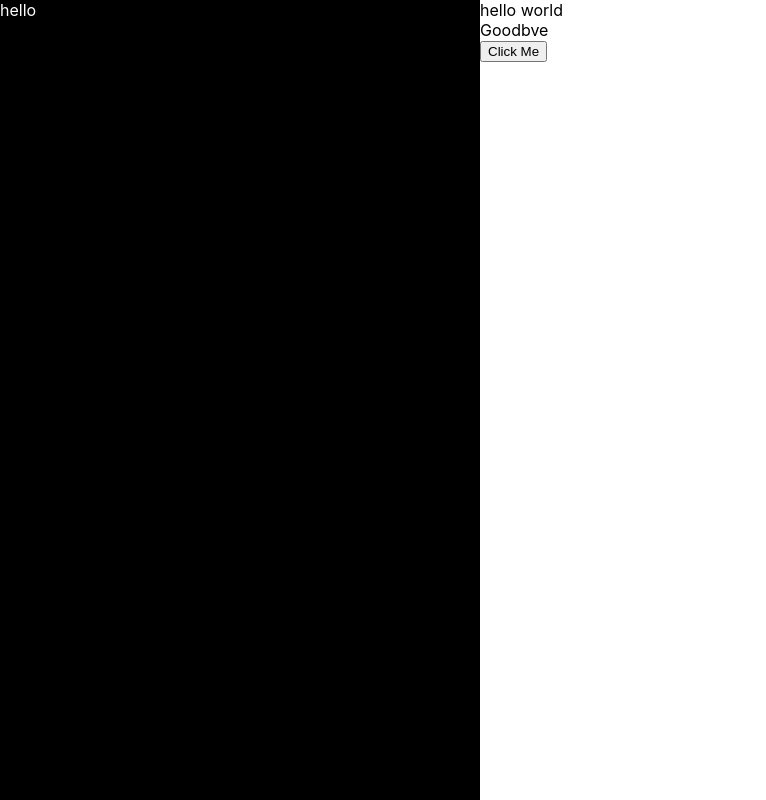
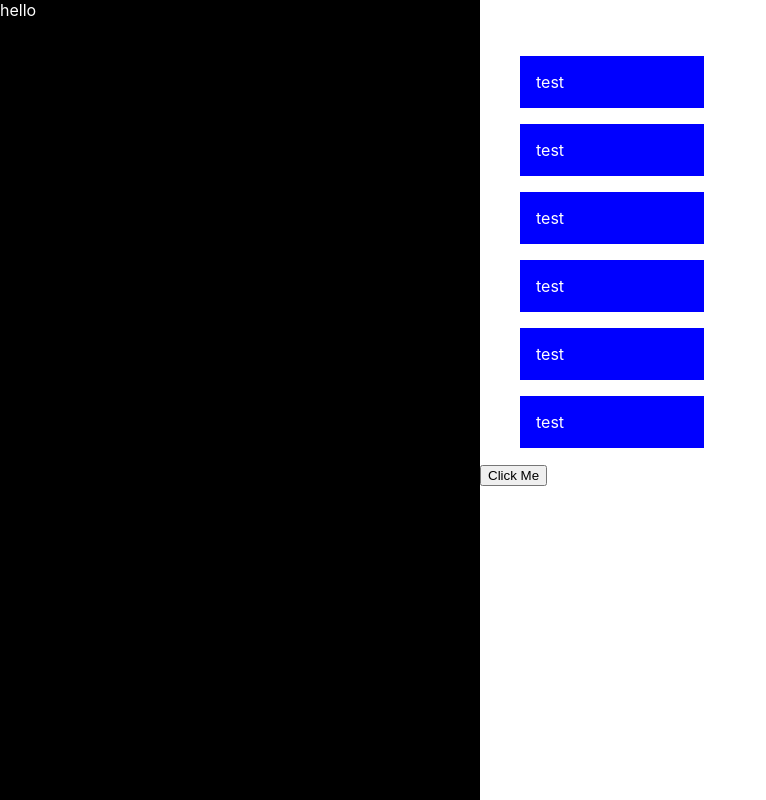
Before and after one commit to omarb147/react-animations, a React (Create React App) app: page / in a window 1280 px wide. Shown: the whole page, without its empty margins (0-766 px from the left). Built offline with nearby package versions, Linux system fonts and the light colour scheme.

Commit message:
implemented basic version of the mutiple target and delay logic

```diff
--- a/src/App.tsx
+++ b/src/App.tsx
@@ -7,42 +7,77 @@ const callback = () => {
 };
 
 const App = () => {
-  useAnimation({
-    targets: ["#sidebar"],
-    animation: { flex: ["0.6", "0.08"] },
+  // useAnimation({
+  //   targets: ["#sidebar"],
+  //   animation: { flex: ["0.6", "0.08"] },
+  //   alternate: true,
+  //   easing: "easeInBack",
+  //   time: 1000,
+  //   trigger: { target: ".other", action: "click" },
+  // });
+
+  const [completed] = useAnimation({
+    targets: ["li"],
+    animation: { width: ["20%", "100%"] },
     alternate: true,
+    spacingDelay: 500,
     easing: "easeInBack",
     time: 1000,
-    trigger: { target: ".other", action: "click" },
-  });
-
-  const [completed] = useAnimation({
-    targets: [".test", "#sidebar"],
-    animation: { color: ["green", "red"], easing: ["ease-in"] },
-    alternate: true,
-    time: 500,
     trigger: { target: ".other", action: "click" },
     callback: callback,
   });
 
-  useAnimation({
-    targets: [".test", "#sidebar"],
-    animation: { backgroundColor: ["red", "green"], easing: ["ease-out"] },
-    // alternate: true,
-    time: 500,
-    easing: "ease-out",
-    trigger: { action: "click" },
-    callback: callback,
-  });
+  // useAnimation({
+  //   targets: ["li"],
+  //   animation: { backgroundColor: ["red", "green"], easing: ["ease-out"] },
+  //   // alternate: true,
+  //   spacingDelay: 200,
+  //   time: 5000,
+  //   easing: "ease-out",
+  //   trigger: { action: "click" },
+  //   callback: callback,
+  // });
 
   return (
     <div style={{ display: "flex" }}>
       <div id="sidebar" style={{ height: "100vh", flex: "0.6", backgroundColor: "black", color: "white" }}>
         hello
       </div>
-      <div style={{ flex: "1" }}>
+      <div style={{ flex: "1", color: "white" }}>
         <div className="test">hello world</div>
         <div className="test">Goodbve</div>
+        <ul style={{ textDecoration: "none", listStyle: "none" }}>
+          <li
+            className="testSubject"
+            style={{ backgroundColor: "blue", marginTop: "1rem", width: "20%", padding: "1rem" }}>
+            test
+          </li>
+          <li
+            className="testSubject"
+            style={{ backgroundColor: "blue", marginTop: "1rem", width: "20%", padding: "1rem" }}>
+            test
+          </li>
+          <li
+            className="testSubject"
+            style={{ backgroundColor: "blue", marginTop: "1rem", width: "20%", padding: "1rem" }}>
+            test
+          </li>
+          <li
+            className="testSubject"
+            style={{ backgroundColor: "blue", marginTop: "1rem", width: "20%", padding: "1rem" }}>
+            test
+          </li>
+          <li
+            className="testSubject"
+            style={{ backgroundColor: "blue", marginTop: "1rem", width: "20%", padding: "1rem" }}>
+            test
+          </li>
+          <li
+            className="testSubject"
+            style={{ backgroundColor: "blue", marginTop: "1rem", width: "20%", padding: "1rem" }}>
+            test
+          </li>
+        </ul>
         <button className="other">Click Me</button>
       </div>
     </div>
--- a/src/animations/animation.tsx
+++ b/src/animations/animation.tsx
@@ -15,7 +15,8 @@ interface IUseAnimationProps {
   time: number;
   easing?: EasingTypes;
   alternate?: boolean;
-  trigger: { target?: string; action: string; delay?: string } | undefined;
+  spacingDelay?: number;
+  trigger: { target?: string; action: string } | undefined;
   callback?: () => void;
 }
 
@@ -35,8 +36,8 @@ export const useAnimation = (data: IUseAnimationProps) => {
   const [currentAnimations, setCurrentAnimations] = useState<AnimationsObject>();
   const [targetElements, setTargetElements] = useState<TargetElementsObject>();
   const [animationEnded, setAnimationEndedState] = useState<PlayStateObject>({});
-  const [isPlayingForwards, setIsPlayingForwards] = useState<PlayStateObject>({});
-  const { targets, animation, time, trigger, callback, alternate, easing } = data;
+  const [isPlayingForwards, setIsPlayingForwards] = useState<boolean>(true);
+  const { targets, animation, time, trigger, callback, alternate, easing, spacingDelay } = data;
 
   // 3rd useEffect -> updates the animation
   useEffect(() => {
@@ -54,16 +55,26 @@ export const useAnimation = (data: IUseAnimationProps) => {
     let initialPlaydirection: PlayStateObject = {};
     Object.keys(targetElementsObj).forEach((key) => (initialPlaydirection[key] = true));
 
-    setIsPlayingForwards(initialPlaydirection);
+    // setIsPlayingForwards(initialPlaydirection);
   }, []);
+
+  //load effects
+  useEffect(() => {
+    if (trigger?.action === "load" && currentAnimations) {
+      Object.keys(currentAnimations).forEach((key) => {
+        const animation = currentAnimations[key];
+        if (animation) animation.play();
+      });
+    }
+  }, [currentAnimations]);
 
   // 1st useEffect -> sets up animation and saves it into the state and deals with changes to the animation
   useEffect(() => {
     // Get all target elements and save them in state
-
     const animations: AnimationsObject = {};
     if (targetElements) {
       console.log(isPlayingForwards);
+      let spacingDelayCal = 0;
       Object.keys(targetElements).forEach((key, index) => {
         const element = targetElements[key];
         // not sure if this works!?
@@ -73,8 +84,9 @@ export const useAnimation = (data: IUseAnimationProps) => {
           const keyFrames = new KeyframeEffect(element, animation, {
             duration: time,
             fill: alternate ? "both" : "none",
-            direction: alternate ? (isPlayingForwards[key] ? "normal" : "reverse") : "normal",
+            direction: alternate ? (isPlayingForwards ? "normal" : "reverse") : "normal",
             easing: easing ? Easings[easing] : "ease",
+            delay: spacingDelay && trigger?.target ? spacingDelayCal : undefined,
           });
           const animationObj = new Animation(keyFrames, timeLine);
           animationObj.id = key;
@@ -83,15 +95,17 @@ export const useAnimation = (data: IUseAnimationProps) => {
             setAnimationEndedState({ ...animationEnded, [animationObj.id]: true });
           };
           animations[key] = animationObj;
+          spacingDelayCal += spacingDelay ? spacingDelay : 0;
           return;
         }
         animations[key] = undefined;
+        spacingDelayCal += spacingDelay ? spacingDelay : 0;
         return;
       });
 
       setCurrentAnimations(animations);
     }
-  }, [isPlayingForwards, targetElements]);
+  }, [targetElements, isPlayingForwards]);
 
   // 2nd useEffect -> deals with replaying animation
   useEffect(() => {
@@ -107,7 +121,7 @@ export const useAnimation = (data: IUseAnimationProps) => {
               alternate,
               { key: currentAnimations[key] },
               setAnimationEndedState,
-              { key: isPlayingForwards[key] },
+              isPlayingForwards,
               setIsPlayingForwards
             );
           }
@@ -136,21 +150,23 @@ export const useAnimation = (data: IUseAnimationProps) => {
 const alternateAnimationEvent = (
   currentAnimation: Animation | undefined,
   isPlayingForwards: boolean,
-  setPlayDirection: (_: PlayStateObject) => void,
+  setPlayDirection: (_: boolean) => void | undefined,
   setAnimationPlayState: (_: { [key: string]: boolean }) => void,
   key: string
 ) => {
   if (currentAnimation) {
-    currentAnimation.cancel();
     //@ts-ignore
     setAnimationPlayState((prevPlayState) => ({ ...prevPlayState, [key]: false }));
+    currentAnimation.finish();
+    if (isPlayingForwards) {
       //@ts-ignore
-    if (isPlayingForwards) setPlayDirection((prevPlayDirection) => ({ ...prevPlayDirection, [key]: false }));
-
-    if (!isPlayingForwards)
+      setPlayDirection((prevPlayDirection) => !prevPlayDirection);
+      currentAnimation.play();
+    } else if (!isPlayingForwards) {
       //@ts-ignore
-      setPlayDirection((prevPlayDirection: PlayState): PlayStateObject => ({ ...prevPlayDirection, [key]: true }));
+      setPlayDirection((prevPlayDirection) => !prevPlayDirection);
       currentAnimation.play();
+    }
   }
 };
 
@@ -160,7 +176,8 @@ const normalAnimationEvent = (
   key: string
 ) => {
   if (currentAnimation) {
-    currentAnimation.cancel();
+    currentAnimation.finish();
+    // currentAnimation.cancel();
     //@ts-ignore
     setAnimationPlayState((prevPlayState) => ({ ...prevPlayState, [key]: false }));
     currentAnimation.play();
@@ -173,8 +190,8 @@ const setEventListenerTrigger = (
   alternate: boolean | undefined,
   currentAnimations: AnimationsObject | undefined,
   setAnimationPlayState: (_: { [key: string]: boolean }) => void,
-  isPlayingForwards: PlayStateObject | undefined,
-  setPlayDirection: (_: { [key: string]: boolean }) => void | undefined
+  isPlayingForwards: boolean | undefined,
+  setPlayDirection: (_: boolean) => void | undefined
 ) => {
   if (triggerElement) {
     if (alternate) {
@@ -183,14 +200,18 @@ const setEventListenerTrigger = (
           triggerAction,
           () => {
             if (currentAnimations) {
-              Object.keys(currentAnimations).forEach((key) => {
+              Object.keys(currentAnimations).forEach((key, index) => {
+                if (index === 0) {
                   alternateAnimationEvent(
                     currentAnimations[key],
-                  isPlayingForwards[key],
+                    isPlayingForwards,
                     setPlayDirection,
                     setAnimationPlayState,
                     key
                   );
+                } else {
+                  normalAnimationEvent(currentAnimations[key], setAnimationPlayState, key);
+                }
               });
             }
           },
@@ -208,6 +229,9 @@ const setEventListenerTrigger = (
   }
 };
 
+// const allAnimationsCompleted = () => {
+//   ob
+// }
 // const isAnimation = (animation:AnimationsObject | undefined | Animation): animation is Animation => {
 //   if((animation as Animation).currentTime){
 //     return true
```
Lines whose indentation alone changed are shown as unchanged.
